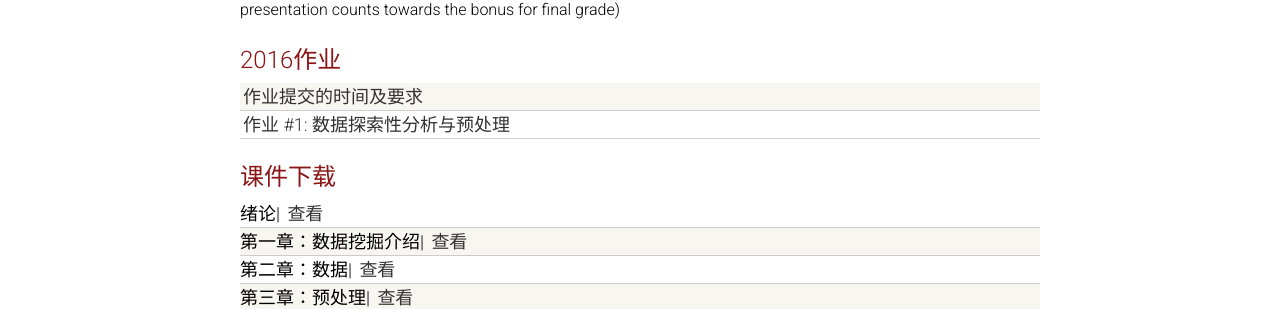
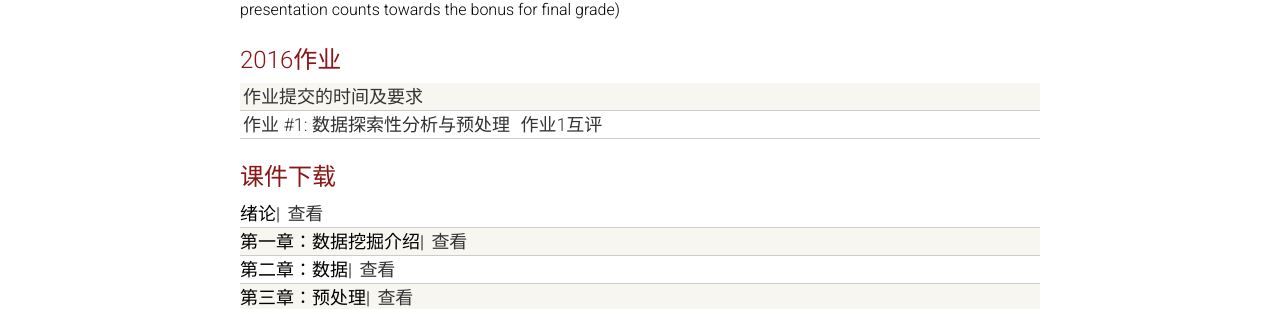
Before and after one commit to BITDM/bitdm.github.io, a Jekyll site: the page built from index.html, in a window 1280 px wide. Shown: the part 593-902 px from the top of the page. Built offline with Jekyll 4.4.1, drawn with Linux system fonts in a browser that asks for light colours.

Commit message:
作业一的互评
互评链接

```diff
--- a/index.html
+++ b/index.html
@@ -32,6 +32,9 @@ layout: default
     <div class="materials-item">
       <a href="2016/assignment1/">
         作业 #1: 数据探索性分析与预处理
+      </a>
+      <a href="2016/assignment1/review/">
+      	作业1互评
       </a>
     </div>
 
@@ -88,6 +91,7 @@ layout: default
   <div class="materials-item">
       <a href="algolist/">点击查看</a>
   </div>
+
 <!--
       <div class="materials-item">
       大众点评用户评论大数据分析
```
